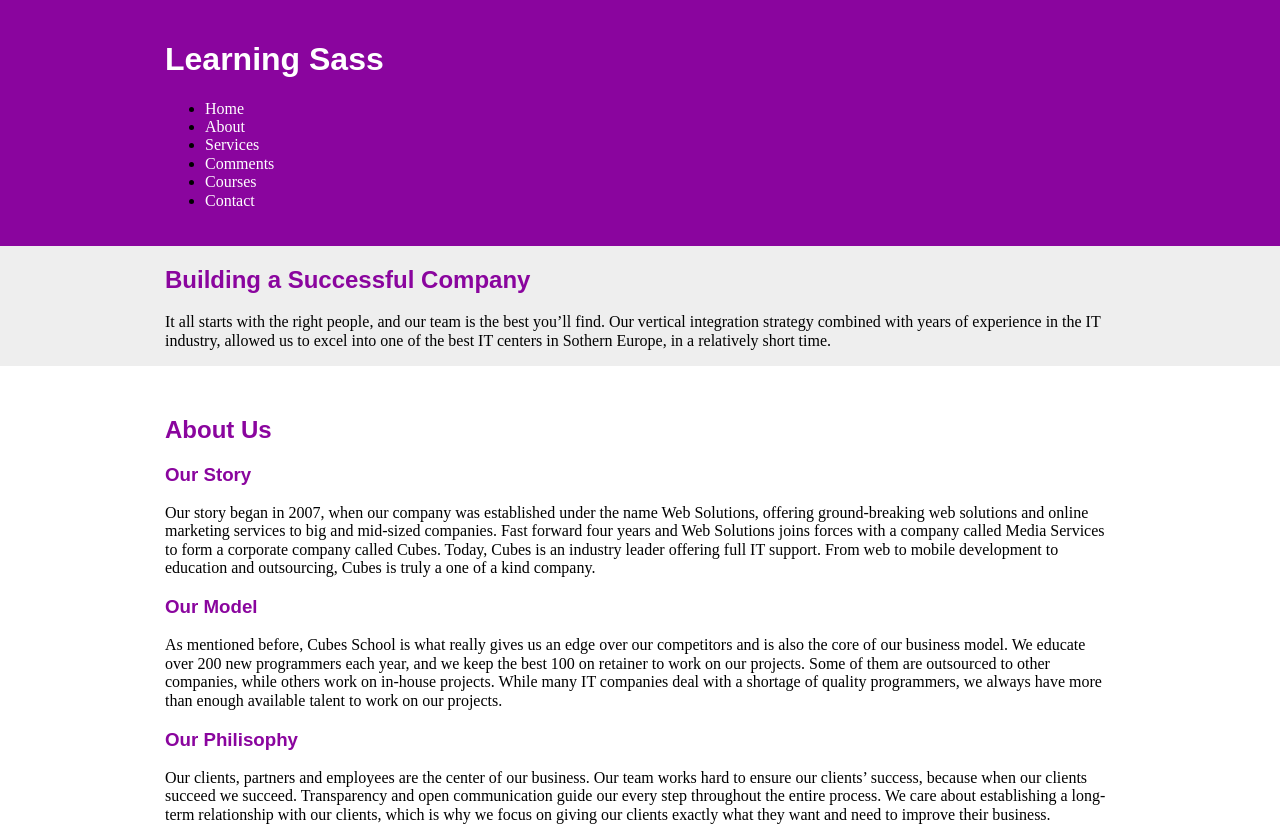
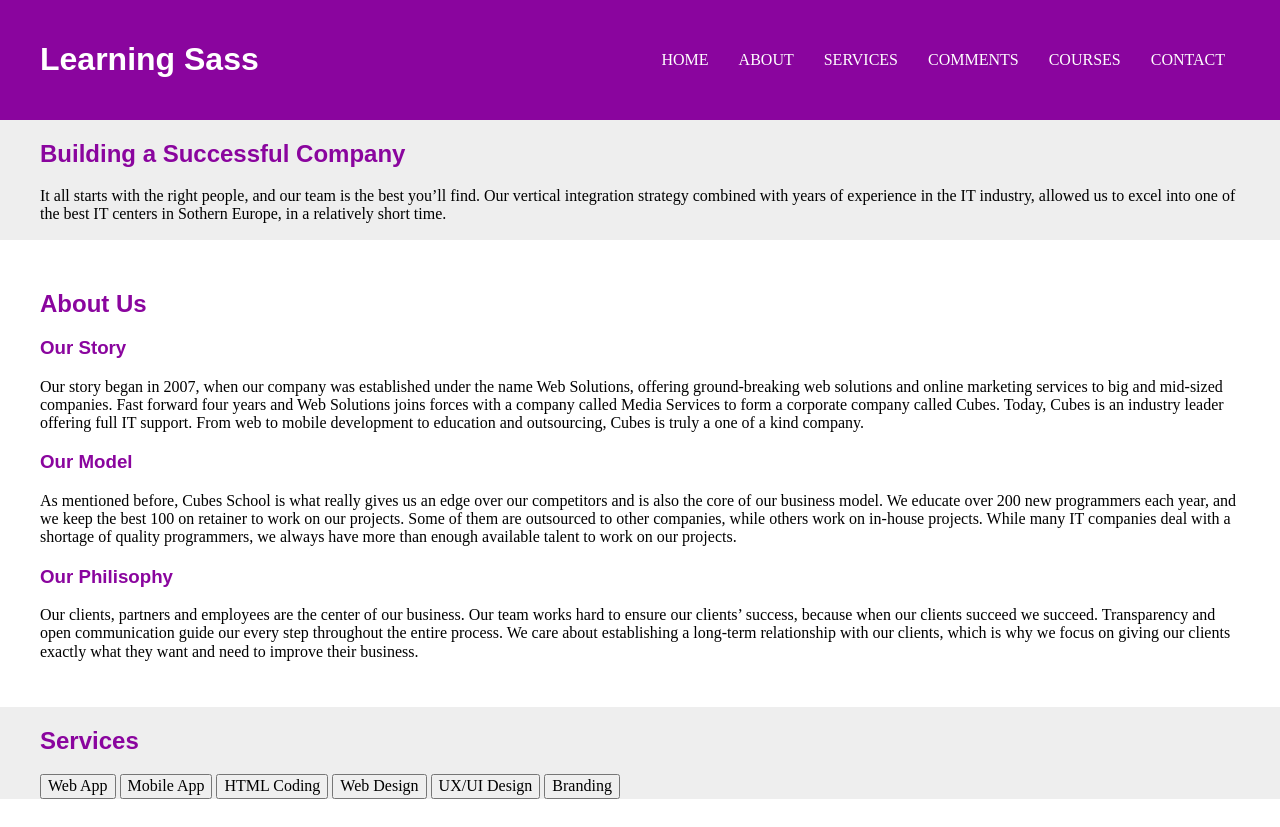
Before and after one commit to Bojan01100011/learningSass, a plain HTML site: page public_html/index.html in a window 1280 px wide. Shown: the top 827 px of the page. Drawn offline with Linux system fonts and the light colour scheme.

Commit message:
Header done

```diff
--- a/public_html/index.html
+++ b/public_html/index.html
@@ -19,8 +19,8 @@
     <body>
         <header>
             <div class="container">
+                <h1 class="branding"><a href="#">Learning Sass</a></h1>
                 <nav>
-                    <h1 class="branding"><a href="#">Learning Sass</a></h1>
                     <ul>
                         <li><a href="#home">Home</a></li>
                         <li><a href="#about">About</a></li>
--- a/public_html/scss/partials/_base.scss
+++ b/public_html/scss/partials/_base.scss
@@ -31,7 +31,7 @@ body{
 
 .container{
     margin: 0 auto;
-    width: 950px;
+    width: 95%;
     max-width: 1200px;
 }
 
--- a/public_html/scss/partials/_header.scss
+++ b/public_html/scss/partials/_header.scss
@@ -1,11 +1,89 @@
 $header-bg:$purple;
 $header-link-color: $white;
-
+$nav-link-hover: $grean;
 header{
     padding:20px 0;
     background-color: $header-bg;
-}
 
+    .branding{
+        text-align: center;
+
+        a{
+            color: $header-link-color;
+        }
+    }
+
+        nav {
+            ul {
+                list-style: none;
+                padding-left: 0;
+
+                li {
+                    a {
+                        display: block;
+                        padding: 5px 0;
+                        color: $header-link-color;
+                        text-align: center;
+                        text-transform: uppercase;
+
+                        &:hover,
+                        &.active{
+                            color:$nav-link-hover;
+                        }
+
+                    }
+                }
+            }
+        }
+
+        }
+
+/*
 header a{
     color: $header-link-color;
 }
+*/
+
+
+@media(min-width:768px){
+
+    header {
+            .container {
+                display: flex;
+                justify-content: space-between;
+                align-items: center;
+
+                nav{
+                    ul{
+                        display: flex;
+                        li{
+                            a{
+                                padding: 5px 5px;
+                            }
+                        }
+                    }
+                }
+            }
+        }
+
+}
+
+
+@media(min-width:992px){
+
+    header {
+            .container {
+                nav{
+                    ul{
+
+                        li{
+                            a{
+                                padding: 5px 15px;
+                            }
+                        }
+                    }
+                }
+            }
+        }
+
+}
```
Also changed, not shown: public_html/css/theame.css, 1 other file.
